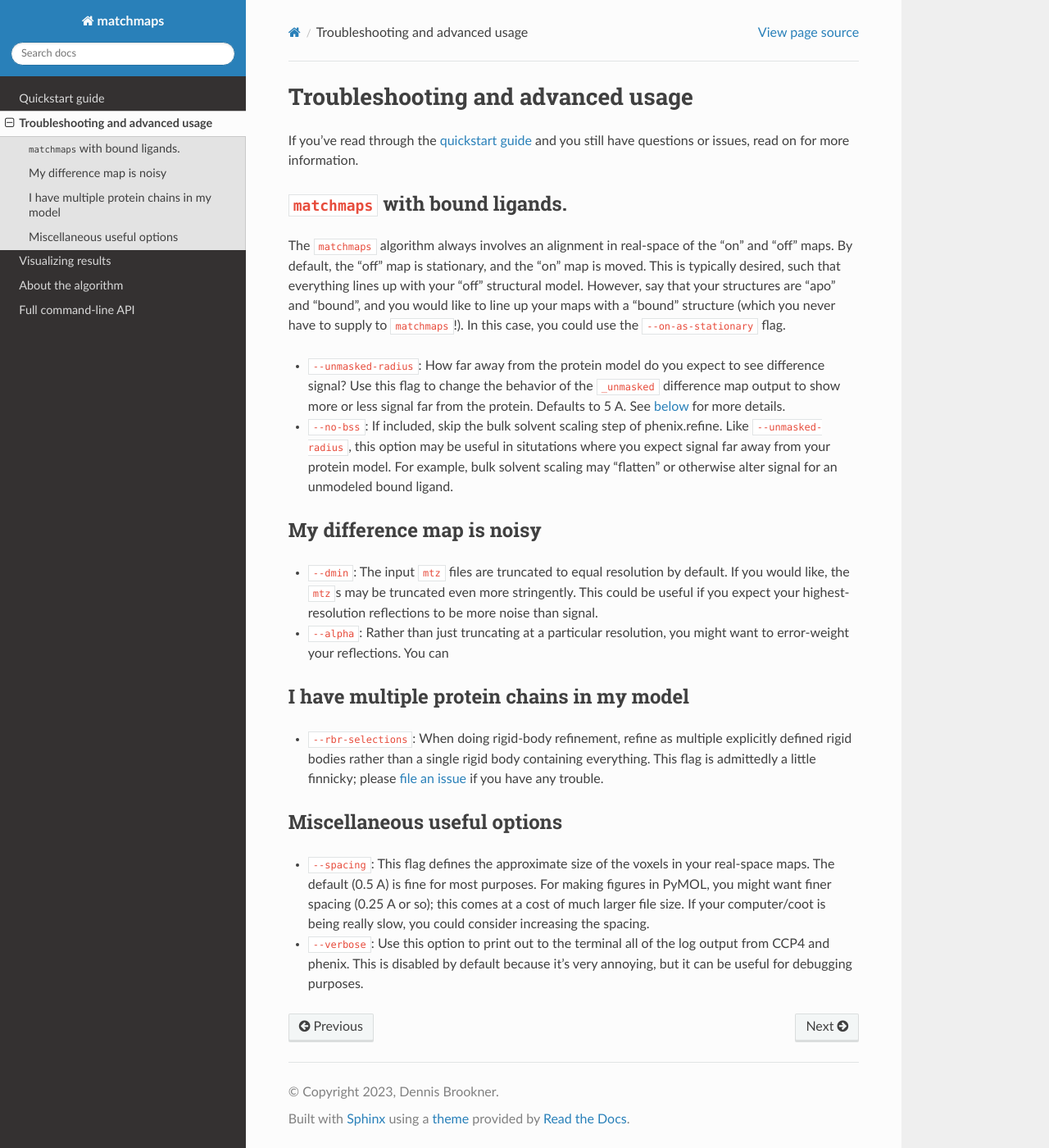
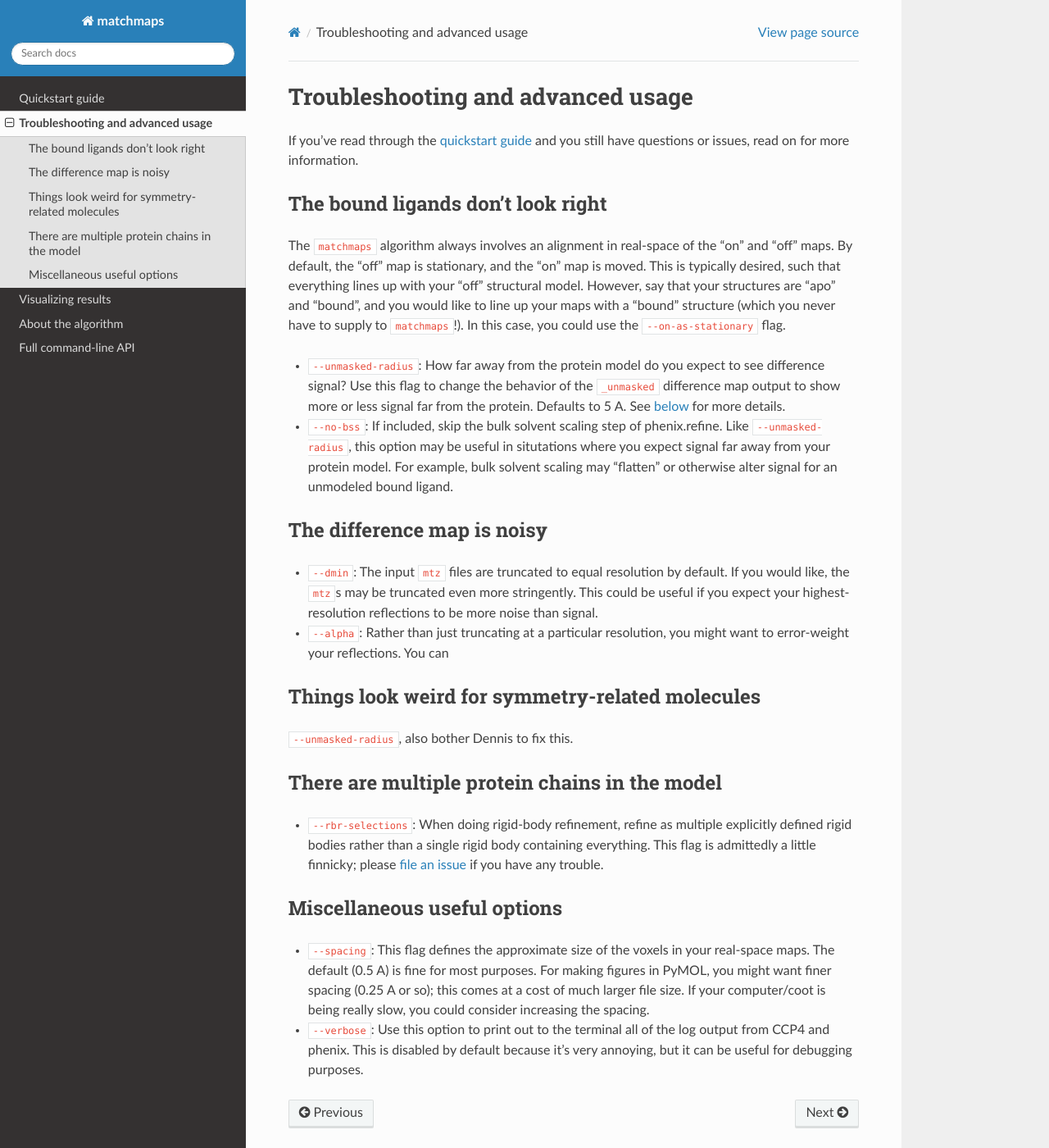
Before and after one commit to rs-station/matchmaps, a Sphinx documentation site: the page built from docs/troubleshooting.md, in a window 1280 px wide and 1400 px high. Shown: the whole window at 82% size. Built offline with Sphinx 7.4.7 and the Read the Docs theme 2.0.0, drawn with Linux system fonts in a browser that asks for light colours.

Commit message:
update troubleshooting guide

```diff
--- a/docs/troubleshooting.md
+++ b/docs/troubleshooting.md
@@ -2,23 +2,23 @@
 
 If you've read through the [quickstart guide](quickstart.md) and you still have questions or issues, read on for more information.
 
-<!-- ## Some useful `matchmaps` options
-Below is an overview of some parameters which aren't strictly necessary, but may come in handy. Note that the full list of parameters for each `matchmaps` utility can be found [here](cli.md). -->
-
-## `matchmaps` with bound ligands.
+## The bound ligands don't look right
 The `matchmaps` algorithm always involves an alignment in real-space of the "on" and "off" maps. By default, the "off" map is stationary, and the "on" map is moved. This is typically desired, such that everything lines up with your "off" structural model. However, say that your structures are "apo" and "bound", and you would like to line up your maps with a "bound" structure (which you never have to supply to `matchmaps`!). In this case, you could use the `--on-as-stationary` flag.
 
  - `--unmasked-radius`: How far away from the protein model do you expect to see difference signal? Use this flag to change the behavior of the `_unmasked` difference map output to show more or less signal far from the protein. Defaults to 5 A. See [below](#important-map-outputs) for more details.
  - `--no-bss`: If included, skip the bulk solvent scaling step of phenix.refine. Like `--unmasked-radius`, this option may be useful in situtations where you expect signal far away from your protein model. For example, bulk solvent scaling may "flatten" or otherwise alter signal for an unmodeled bound ligand.
 
-## My difference map is noisy
+## The difference map is noisy
  - `--dmin`: The input `mtz` files are truncated to equal resolution by default. If you would like, the `mtz`s may be truncated even more stringently. This could be useful if you expect your highest-resolution reflections to be more noise than signal.
  - `--alpha`: Rather than just truncating at a particular resolution, you might want to error-weight your reflections. You can
 
-## I have multiple protein chains in my model
+## Things look weird for symmetry-related molecules
+
+`--unmasked-radius`, also bother Dennis to fix this.
+
+## There are multiple protein chains in the model
 
  - `--rbr-selections`: When doing rigid-body refinement, refine as multiple explicitly defined rigid bodies rather than a single rigid body containing everything. This flag is admittedly a little finnicky; please [file an issue](https://github.com/rs-station/matchmaps/issues)  if you have any trouble.
-
 
 ## Miscellaneous useful options
 
```
